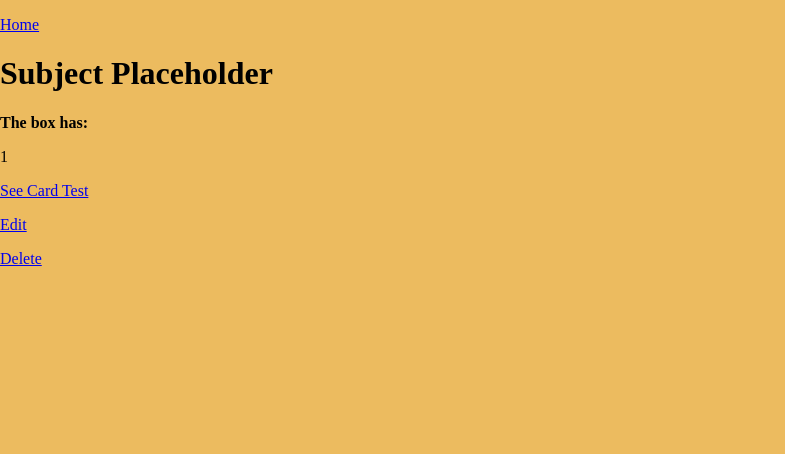
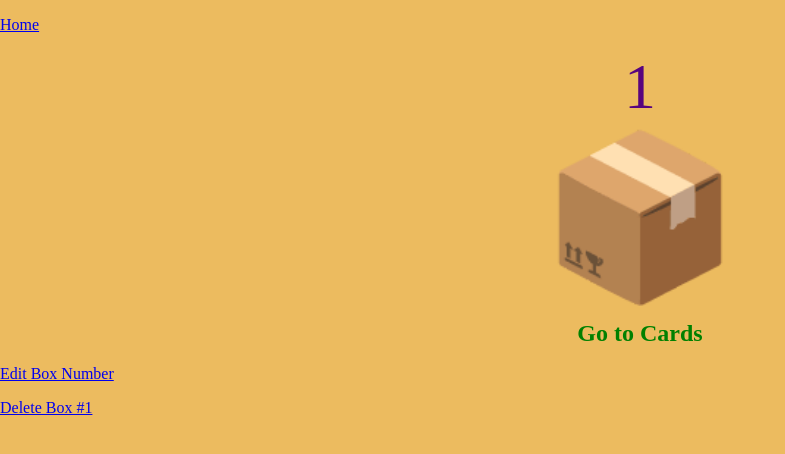
Before and after one commit to Momentum-Team-14/django-duplex-Tomtuhtomtom, a Django app: page /flashcards/box/5 in a window 1280 px wide. Shown: the top 454 px of the page, without its empty margins (0-785 px from the left). Run offline with Django 4.2, Linux system fonts and the light colour scheme; data comes from the database, SQL or seed files in the repository; both versions use the stored data as it was after the commit.

Commit message:
added a lot of styling, need to finish sytling for cards and empty/admin pages

```diff
--- a/flashcards/models.py
+++ b/flashcards/models.py
@@ -60,6 +60,9 @@ class Box(models.Model):
     name = models.IntegerField(blank=True, null=True)
     cards = models.ManyToManyField('Card', blank=True, null=True, related_name="boxes")
 
+    class Meta:
+        verbose_name_plural = "boxes"
+
     def get_absolute_url(self):
         return reverse('box-detail', args=[str(self.id)])
 
--- a/static/css/styles.css
+++ b/static/css/styles.css
@@ -50,7 +50,7 @@ li {
     justify-content: center;
 }
 
-.subject-list-container {
+.subject-list-container{
     border: 1rem solid rgb(121, 224, 121);
     border-radius: 3rem;
     outline: 1rem solid black;
@@ -64,8 +64,53 @@ li {
     text-decoration: none;
     font-size: 3rem;
     font-weight: bold;
+    color: rgb(88, 4, 126);
 }
 
 .subject-list-items:hover{
     color: yellow;
 }
+
+.subject-title{
+    font-size: 3rem;
+    font-weight: bold;
+    color: rgb(88, 4, 126);
+}
+
+.subject-page-title{
+    display: flex;
+    justify-content: center;
+}
+
+.subject-page-container{
+    border: 1rem solid rgb(121, 224, 121);
+    border-radius: 3rem;
+    outline: 1rem solid black;
+    background-color: green;
+    width: 20rem;
+    height: 10rem;
+    line-height: 6rem;
+    text-align: center;
+}
+
+.box-list-container{
+    font-size: 4rem;
+    color: rgb(88, 4, 126);
+}
+
+
+#box-links{
+    text-decoration: none;
+    font-size: 10rem;
+}
+
+#box-detail-title{
+    text-align: center;
+    font-size: 10rem;
+}
+
+#box-number{
+    text-align: center;
+    font-size: 4rem;
+    color: rgb(88, 4, 126);
+}
--- a/templates/flashcards/box_detail.html
+++ b/templates/flashcards/box_detail.html
@@ -3,13 +3,10 @@
 
 {% block content %}
 <p><a href="{% url 'index' %}">Home</a></p>
-    <h1>Subject Placeholder</h1>
-
-    <p><strong>The box has:</strong>
-        <p>{{box}}</p>
-        <div><a href="{% url 'cards' %}">See Card Test</a></div>
+<div id="box-number">{{box}}<div id="box-detail-title">&#x1f4e6</div></div>
+        <div class="page-title"><a class="linked-titles" href="{% url 'cards' %}">Go to Cards</a></div>
     </p>
-    <p><a href="{% url 'box-update' box.pk %}">Edit</a></p>
-    <p><a href="{% url 'box-delete' box.pk %}">Delete</a></p>
+    <p><a href="{% url 'box-update' box.pk %}">Edit Box Number</a></p>
+    <p><a href="{% url 'box-delete' box.pk %}">Delete Box #{{box}}</a></p>
 
 {% endblock %}
--- a/templates/flashcards/subject_detail.html
+++ b/templates/flashcards/subject_detail.html
@@ -4,7 +4,10 @@
 {% block content %}
 <p><a href="{% url 'index' %}">Home</a></p>
 <p><a href="{% url 'subjects' %}">Back</a></p>
-    <h1 class="page-title">{{subject}}</h1>
+    <div class="subject-page-title">
+        <div class=subject-page-container><h1 class="subject-title"><em>{{subject}}</em></h1></div>
+    </div>
+    <p></p>
     <div class="page-title"><a class="linked-titles" href="{% url 'boxes' %}">Go to Boxes</a></div>
     <p><a href="{% url 'subject-update' subject.pk %}">Edit Subject</a></p>
     <p><a href="{% url 'subject-delete' subject.pk %}">Delete Subject: {{subject}}</a></p>
```
Also changed, not shown: templates/flashcards/box_list.html (+8 -6 lines), db.sqlite3, flashcards/migrations/0005_alter_box_options.py (added), flashcards/migrations/0006_remove_box_name.py (added), flashcards/migrations/0007_box_name.py (added).
